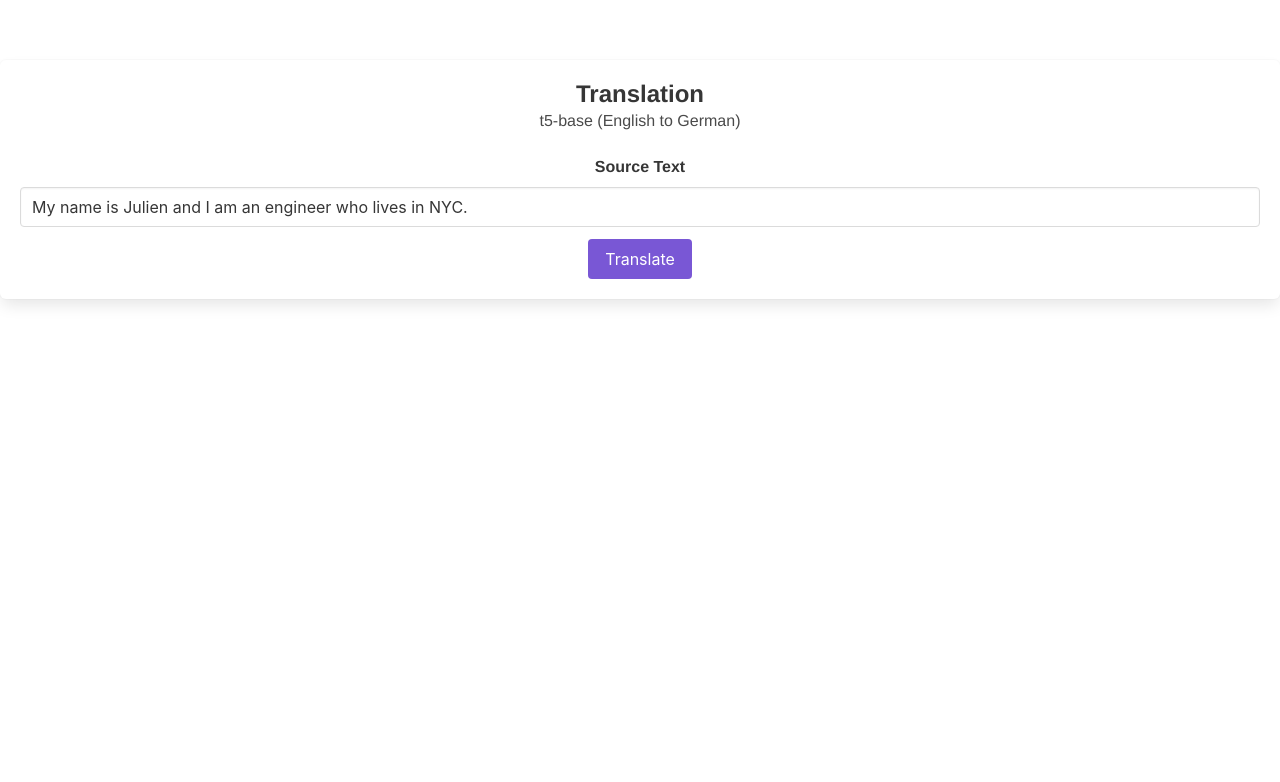
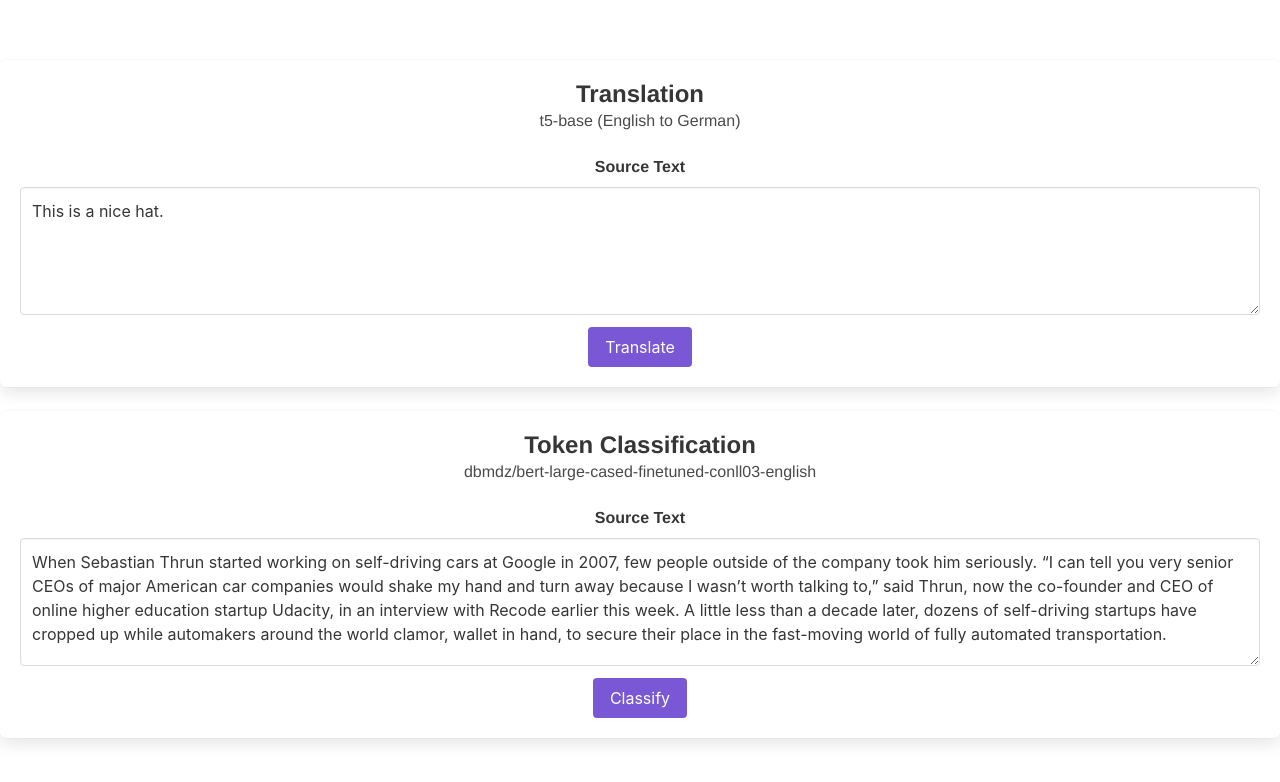
Before and after one commit to andr-ec/huggingface-inference-widgets, a Vue app: page / in a window 1280 px wide. Shown: the top 782 px of the page. Built offline with nearby package versions, Linux system fonts and the light colour scheme.

Commit message:
abstracted inference widget, added token classification widget

```diff
--- a/src/App.vue
+++ b/src/App.vue
@@ -1,16 +1,21 @@
 <template>
   <div id="app">
+    <!-- <div class="columns"> -->
     <TranslationWidget />
+    <TokenClassificationWidget />
+    <!-- </div> -->
   </div>
 </template>
 
 <script>
 import TranslationWidget from './components/TranslationWidget.vue'
+import TokenClassificationWidget from './components/TokenClassificationWidget.vue'
 
 export default {
   name: 'App',
   components: {
-    TranslationWidget
+    TranslationWidget,
+    TokenClassificationWidget
   }
 }
 </script>
--- /dev/null
+++ b/src/components/InferenceWidget.vue
@@ -0,0 +1,56 @@
+<template>
+  <div class="box">
+    <div class="media-content">
+      <p class="title is-4">
+        {{ title }}
+      </p>
+      <p class="subtitle is-6">
+        {{ subtitle }}
+      </p>
+      <b-field label="Source Text">
+        <b-input
+          v-model="sourceText"
+          type="textarea"
+          @keyup="$emit('update:sourceText', sourceText);"
+        />
+      </b-field>
+      <b-button
+        :loading="isLoading"
+        :type="isLoading ? '': 'is-primary'"
+        @click="onInference"
+      >
+        {{ buttonAction }}
+      </b-button>
+      <br>
+      <slot />
+    </div>
+  </div>
+</template>
+
+<script>
+export default {
+  props: {
+    title: { default: '', type: String},
+    subtitle: { default: '', type: String},
+    buttonAction: { default: '', type: String},
+    value: { default: '', type: String},
+    isLoading: Boolean
+  },
+  computed: {
+    // used to allow prop to be mutated
+    sourceText: {
+      get() {return this.value},
+      set(sourceText) {this.$emit('input', sourceText)}
+    }
+  },
+  methods: {
+    onInference: function () {
+      this.$emit('submit')
+    }
+  }
+}
+</script>
+
+<style>
+
+</style>
--- /dev/null
+++ b/src/components/TokenClassificationWidget.vue
@@ -0,0 +1,160 @@
+<template>
+  <div>
+    <InferenceWidget
+      v-model="sourceText"
+      title="Token Classification"
+      subtitle="dbmdz/bert-large-cased-finetuned-conll03-english"
+      button-action="Classify"
+      :is-loading="isLoading"
+      @submit="onClassify"
+    >
+      <div v-if="hasResponse">
+        <br>
+        <span
+          v-for="(wordObject, index) in classifiedWords"
+          :key="index"
+          :class="wordObject.class !== null ? wordObject.class.entity_group + ' all-entities' : ''"
+        >
+          <span>
+            {{ wordObject.word }}
+          </span>
+          <span
+            v-if="wordObject.class !== null"
+            class="entity-group"
+          >{{ wordObject.class.entity_group }}</span>
+        </span>
+      </div>
+    </InferenceWidget>
+  </div>
+</template>
+<script>
+import InferenceWidget from "./InferenceWidget.vue";
+import axios from 'axios'
+
+export default {
+  components: {
+    InferenceWidget
+  },
+  data() {
+    return {
+      inferenceURL: 'https://api-inference.huggingface.co/models/dbmdz/bert-large-cased-finetuned-conll03-english',
+      isLoading: false,
+      sourceText: 'When Sebastian Thrun started working on self-driving cars at Google in 2007, few people outside of the company took him seriously. “I can tell you very senior CEOs of major American car companies would shake my hand and turn away because I wasn’t worth talking to,” said Thrun, now the co-founder and CEO of online higher education startup Udacity, in an interview with Recode earlier this week. A little less than a decade later, dozens of self-driving startups have cropped up while automakers around the world clamor, wallet in hand, to secure their place in the fast-moving world of fully automated transportation.',
+      hasResponse: false,
+      classifiedWords: []
+    }
+  },
+  methods: {
+    onClassify: async function() {
+      this.hasResponse = false
+      this.isLoading = true
+      try {
+        const response = await axios.post(this.inferenceURL, JSON.stringify(this.sourceText))
+        this.classifiedWords = this.classifyWords(response.data)
+        this.hasResponse = true
+      } catch (error) {
+        console.log(error)
+        this.$buefy.toast.open({
+          duration: 5000,
+          message: `Classification failed, please try again.`,
+          position: 'is-bottom',
+          type: 'is-danger'
+          })
+      }
+      this.isLoading = false
+    },
+    classifyWords: function(classes) {
+      // const words = this.sourceText.split(/(\s+)/)
+      // let usedClassifiedWordIndices = new Set()
+      let latestIndex = 0
+      const reducer = (accumulatedWords, currentValue) => {
+        const wordsFromLatest = this.sourceText.substring(latestIndex, this.sourceText.length)
+        const startIndex = wordsFromLatest.indexOf(currentValue.word)
+        if (startIndex == -1) {
+          return accumulatedWords
+        }
+        const currentWordStartIndex = startIndex + latestIndex
+        const currentWordEndIndex = currentWordStartIndex + currentValue.word.length
+
+        const wordsUpToCurrent = this.sourceText.substring(latestIndex, currentWordStartIndex - 1)
+        // words with no entity
+        const wordsUpToCurrentObject = { word: wordsUpToCurrent, class: null}
+
+        const currentWordsInClass = this.sourceText.substring(currentWordStartIndex, currentWordEndIndex)
+        // word with current entity
+        const currentWordsObject = { word: currentWordsInClass, class: currentValue}
+
+        latestIndex = currentWordEndIndex
+
+        return accumulatedWords.concat([wordsUpToCurrentObject,currentWordsObject])
+      }
+
+      const groupedWordsWithClasses = classes.reduce(reducer, [])
+      if (latestIndex < this.sourceText.length - 1) {
+        // include last words
+        const finalWords = this.sourceText.substring(latestIndex, this.sourceText.length - 1)
+        return groupedWordsWithClasses.concat([ {word: finalWords, class: null}])
+      } else {
+        return groupedWordsWithClasses
+      }
+    },
+
+  }
+}
+</script>
+<style scoped>
+.all-entities {
+  padding: 0.2em 0.3em;
+  margin: 0 0.25em;
+  line-height: 1;
+  display: inline-block;
+  border-radius: 0.25em;
+  border-radius: 5px;
+}
+.B-PER{
+  border: 2px solid rgb(36, 101, 46);
+  background-color: rgba(36, 101, 46, 0.16);
+}
+.I-PER{
+  border: 2px solid rgb(55, 0, 255);
+  background-color: rgba(55, 0, 255, 0.16);
+}
+.BLOC {
+  border: 2px solid rgb(132, 27, 148);
+  background-color: rgba(132, 27, 148, 0.16);
+}
+.I-LOC{
+  border: 2px solid rgb(148, 35, 27);
+  background-color: rgba(148, 35, 27, 0.16);
+}
+.B-ORG{
+  border: 2px solid rgb(27, 126, 148);
+  background-color: rgba(27, 126, 148, 0.16);
+}
+.I-ORG{
+  border: 2px solid rgb(148, 148, 27);
+  background-color: rgba(148, 148, 27, 0.16);
+}
+.B-MISC{
+  border: 2px solid rgb(53, 27, 148);
+  background-color: rgba(53, 27, 148, 0.16);
+}
+.I-MISC{
+  border: 2px solid rgb(232, 225, 24);
+  background-color: rgba(232, 225, 24, 0.16);
+}
+.entity-group {
+  box-sizing: border-box;
+    content: attr(data-entity);
+    font-size: 0.55em;
+    line-height: 1;
+    padding: 0.35em 0.35em;
+    border-radius: 0.35em;
+    text-transform: uppercase;
+    display: inline-block;
+    vertical-align: middle;
+    margin: 0 0 0.15rem 0.5rem;
+    background: #fff;
+    font-weight: bold;
+}
+</style>
--- a/src/components/TranslationWidget.vue
+++ b/src/components/TranslationWidget.vue
@@ -1,39 +1,33 @@
 <template>
-  <div class="box">
-    <div class="media-content">
-      <p class="title is-4">
-        Translation
-      </p>
-      <p class="subtitle is-6">
-        t5-base (English to German)
-      </p>
-      <b-field label="Source Text">
-        <b-input v-model="sourceText" />
-      </b-field>
-      <b-button
-        :loading="isLoading"
-        :type="isLoading ? '': 'is-primary'"
-        @click="onTranslate"
+  <InferenceWidget
+    v-model="sourceText"
+    title="Translation"
+    subtitle="t5-base (English to German)"
+    button-action="Translate"
+    :is-loading="isLoading"
+    @submit="onTranslate"
   >
-        Translate
-      </b-button>
     <div v-if="predictionText !== ''">
       <br>
       <p><b>Prediction Text</b></p>
       <br>
       <p>{{ predictionText }}</p>
     </div>
-    </div>
-  </div>
+  </InferenceWidget>
 </template>
 <script>
+import InferenceWidget from "./InferenceWidget.vue";
 import axios from 'axios'
+
 export default {
+  components: {
+    InferenceWidget
+  },
   data() {
     return {
       inferenceURL: 'https://api-inference.huggingface.co/models/t5-base',
       isLoading: false,
-      sourceText: 'My name is Julien and I am an engineer who lives in NYC.',
+      sourceText: 'This is a nice hat.',
       predictionText: ''
     }
   },
```
Lines whose indentation alone changed are shown as unchanged.
